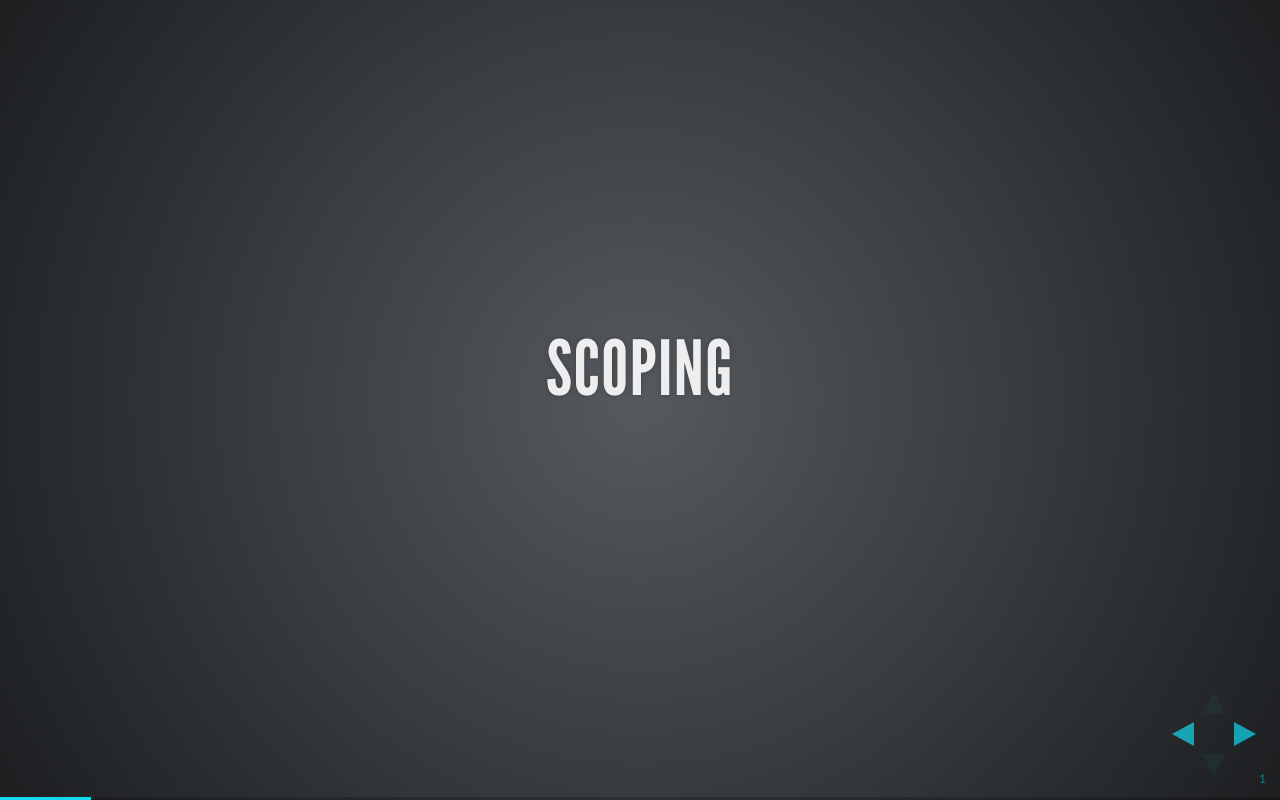
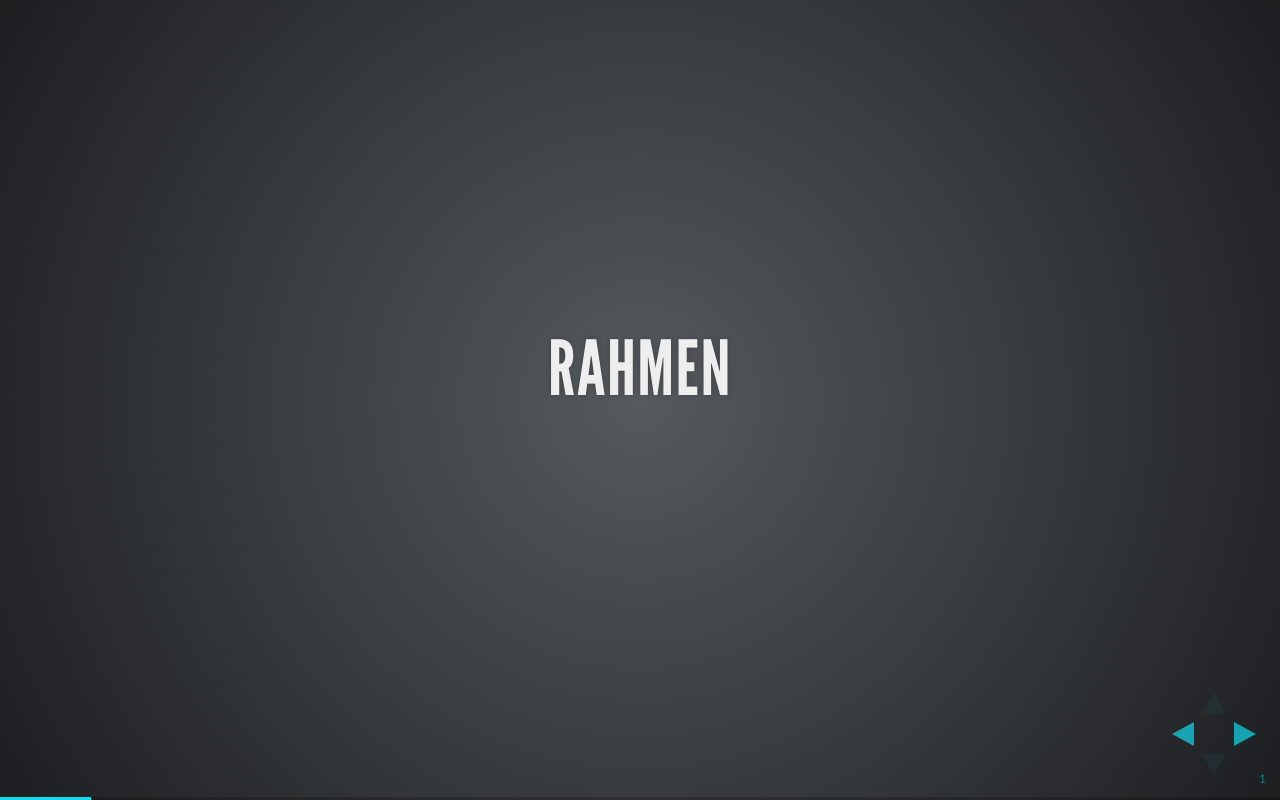
Before and after one commit to fthomas/pbt-talk, a website: page index.html in a window 1280 px wide. Both pictures are taken after a click on the element 1251 px from the left and 734 px from the top of the page. Drawn offline with Linux system fonts and the light colour scheme.

Commit message:
Update index.html

```diff
--- a/index.html
+++ b/index.html
@@ -51,7 +51,7 @@
         </section>
 
         <section>
-          <h2>Scoping</h2>
+          <h2>Rahmen</h2>
         </section>
 
         <section>
```
